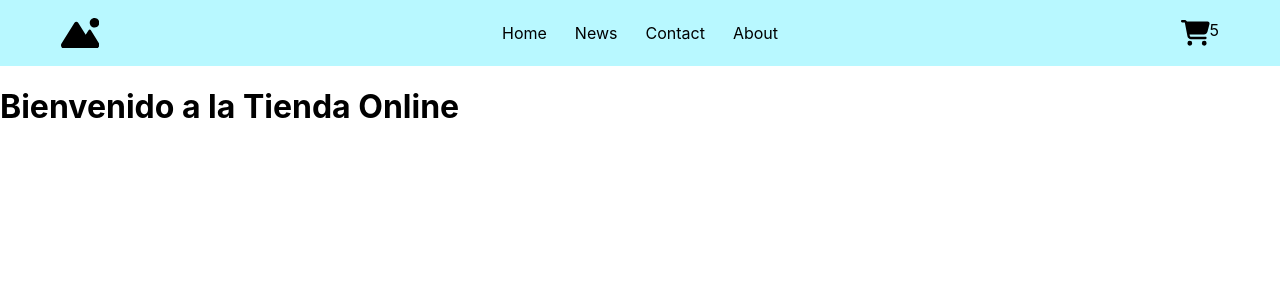
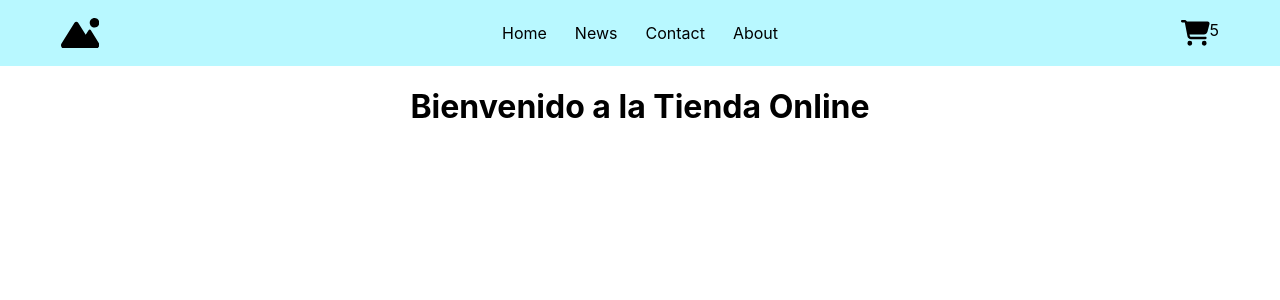
Before and after one commit to josesat94/react-1, a React (Create React App) app: page / in a window 1280 px wide. Shown: the top 300 px of the page. Built offline with nearby package versions, Linux system fonts and the light colour scheme.

Commit message:
correccion

```diff
--- a/src/containers/ItemListContainer/style.css
+++ b/src/containers/ItemListContainer/style.css
@@ -1,3 +1,3 @@
 .saludoH1{
-    text-align: centercd;
+    text-align: center;
 }
```
